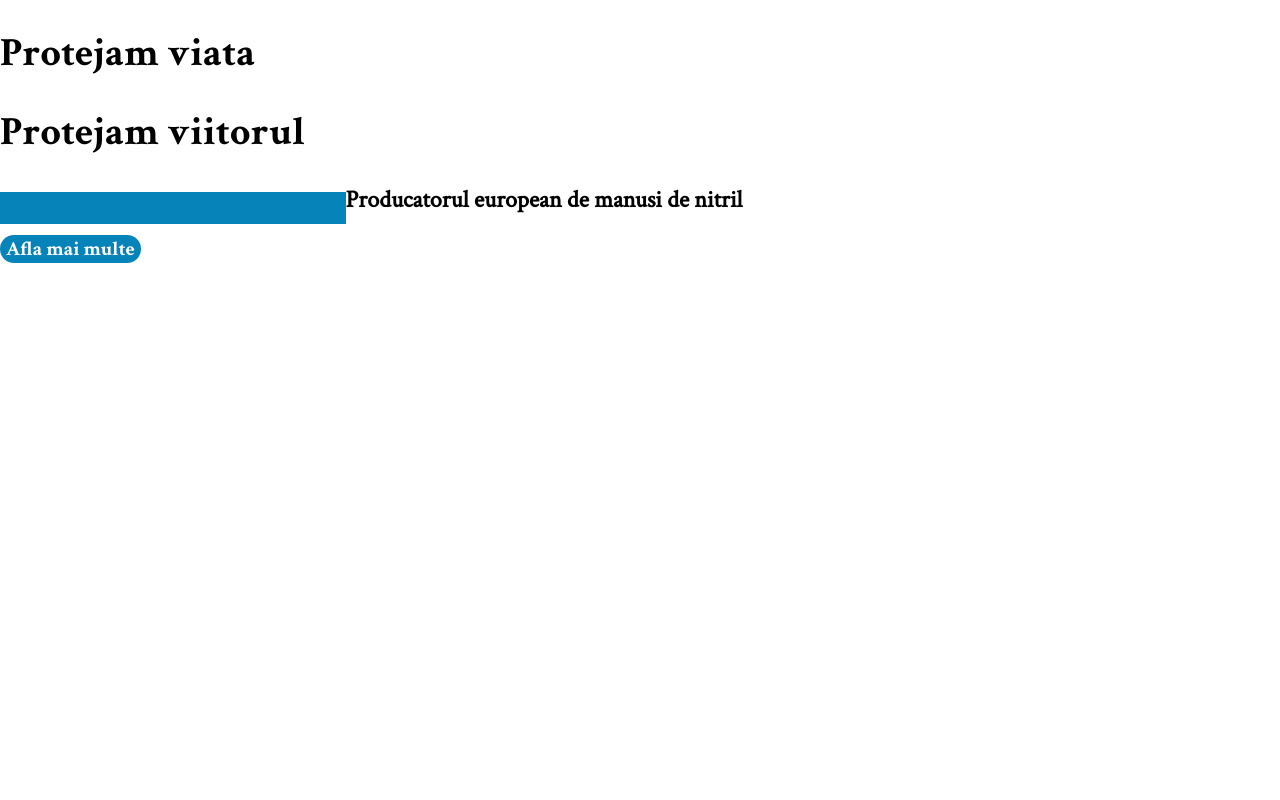
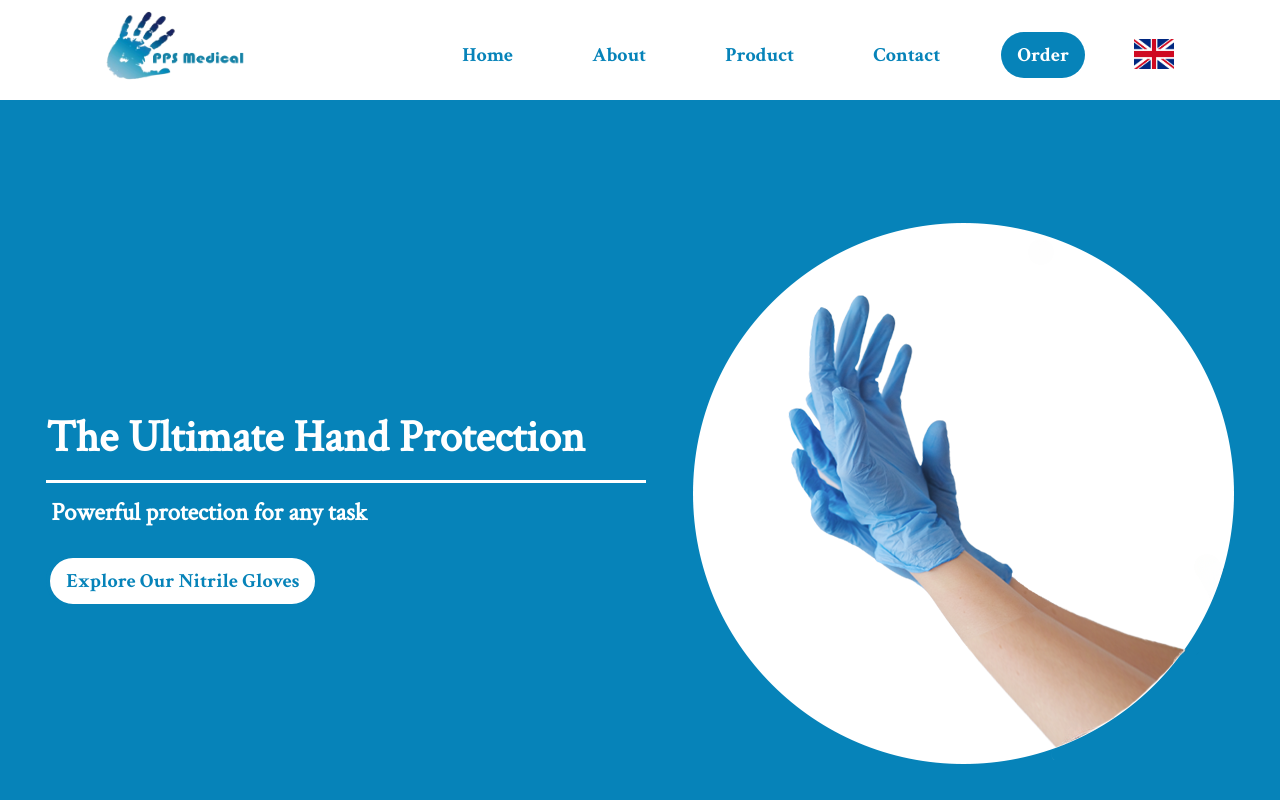
Before and after one commit to TheBiggestPotato/glove_project_frontend, a React (Create React App) app: page / in a window 1280 px wide. Shown: the top 800 px of the page. Built offline with nearby package versions, Linux system fonts and the light colour scheme; no server answers.

Commit message:
home page

```diff
--- a/src/components/atoms/Line/line.js
+++ b/src/components/atoms/Line/line.js
@@ -2,12 +2,12 @@ import React from "react";
 import "./line.scss";
 
 const Line = (props) => {
-  const { width, height } = props;
+  const { width, height, color } = props;
 
   return (
     <>
       <hr
-        className="line"
+        className={`line line--${color}`}
         style={{ width: `${width}`, height: `${height}` }}
       ></hr>
     </>
--- a/src/components/atoms/Line/line.scss
+++ b/src/components/atoms/Line/line.scss
@@ -1,7 +1,13 @@
 @use "../../../constants/colors.scss";
 
 .line {
-    background-color: colors.$app-blue;
     border-width: 0;
-    float: left;
+
+    &--blue {
+        background-color: colors.$app-blue;
+    }
+
+    &--white {
+        background-color: white;
+    }
 }
--- a/src/components/atoms/RoundButton/roundButton.scss
+++ b/src/components/atoms/RoundButton/roundButton.scss
@@ -13,6 +13,7 @@
         border-color: colors.$app-blue ;
         color: white;
         border: none;
+        transition-duration: 0.5s;
 
         &:hover {
             background-color: colors.$darker-blue;
@@ -29,6 +30,7 @@
         color: colors.$app-blue;
         border-style: solid;
         border-color: white;
+        transition-duration: 0.5s;
 
         &:hover {
             border-color: colors.$app-blue;
@@ -45,4 +47,18 @@
             border-color: white;
         }
     }
+
+    &--fourth {
+        background-color: white;
+        color: colors.$app-blue;
+        border-style: solid;
+        border-color: colors.$app-blue;
+        border-width: 4px;
+        transition-duration: 0.5s;
+
+        &:hover {
+            border-color: rgb(170, 221, 225);
+            transition-duration: 0.5s;
+        }
+    }
 }
--- /dev/null
+++ b/src/components/molecules/curtain/curtain.js
@@ -0,0 +1,22 @@
+import React from "react";
+import './curtain.scss'
+
+export default function Curtain (props) {
+
+    const {content, contentLeftPanel, contentRightPanel } = props;
+
+    return (
+
+        <div class="stage">
+        <div class="stage-content"></div>
+        <label class="curtain-container">
+          <div class="curtain-panel">
+            <input type="checkbox" class="curtain-trigger" />
+            <div class="left-curtain curtain" data-title="Click to reveal a special reward..."></div>
+            <div class="right-curtain curtain" data-title="Click to reveal a special reward..."></div>
+          </div>
+        </label>
+      </div>
+
+    )
+}
--- /dev/null
+++ b/src/components/molecules/curtain/curtain.scss
@@ -0,0 +1,98 @@
+@use "../../../constants/colors";
+@use "../../../fonts/fonts.scss";
+
+.stage {
+    background: #fff;
+    width: 560px;
+    margin: 4em auto;
+    border: 15px solid #333;
+    box-shadow: 1px 4px 11px #aaa, inset 1px 3px 6px #ccc;
+    padding: 1em 0 3em;
+    position: relative;
+  }
+
+  .stage-content {
+    background-repeat: no-repeat;
+    background-size: contain;
+    background-position: center;
+    padding-top: 56.25%;
+  }
+
+  .stage-content:after {
+    content: 'Achievement Unlock';
+    text-align: center;
+    display: block;
+    text-transform: uppercase;
+    transform: translateY(0.5em);
+    font-size: 1.1em;
+  }
+
+  .curtain-container {
+    position: absolute;
+    top: 0;
+    left: 0;
+    bottom: 0;
+    right: 0;
+  }
+
+  .curtain-panel {
+    display: flex;
+    height: 100%;
+    width: 100%;
+    cursor: pointer;
+    overflow: hidden;
+  }
+
+  .curtain-panel .curtain {
+    width: 50%;
+    background-color: orange;
+    position: relative;
+    transition: transform 0.5s ease-out;
+    display: flex;
+    align-items: center;
+    overflow: hidden;
+  }
+
+  .curtain-panel .curtain:before {
+    content: attr(data-title);
+    text-align: center;
+    width: 200%;
+    position: absolute;
+    top: 50%;
+    line-height: 0;
+    font-size: 1.1em;
+    text-shadow: 1px 1px 3px #ccc;
+  }
+
+  .curtain-panel .left-curtain:before {
+    left: 0;
+  }
+
+  .curtain-panel .right-curtain:before {
+    right: 0;
+  }
+
+  .curtain-panel .curtain:after {
+    content: '';
+    background-size: 20px 20px;
+    background-image: radial-gradient(circle at 10px -5px, rgba(0, 0, 0, 0) 12px, #fff 13px);
+    display: block;
+    height: 10px;
+    position: absolute;
+    bottom: 0;
+    left: 0;
+    right: 0;
+  }
+
+  .curtain-trigger {
+    visibility: hidden;
+    position: absolute;
+  }
+
+  .curtain-trigger:checked ~ .left-curtain {
+    transform: translateX(calc(-100% + 2em));
+  }
+
+  .curtain-trigger:checked ~ .right-curtain {
+    transform: translateX(calc(100% - 2em));
+  }
--- a/src/components/pages/About/about.js
+++ b/src/components/pages/About/about.js
@@ -43,7 +43,7 @@ export default function About () {
                     {valuesData.map((section) => {
                         return(
                         <div key={section.id} className='about__info__values__headline__section'>
-                        <Line width={width < 922 ? '300px' : '340px'} height='0.125rem'/>
+                        <Line width={width < 922 ? '300px' : '340px'} height='0.125rem' color='blue'/>
                         <BigHeading  content={t(section.heading)}/>
                         <Paragraph content={t(section.content)}/>
                         <br/>
@@ -51,7 +51,7 @@ export default function About () {
                         </div>
                         )
                     })}
-                    <Line width={width < 922 ? '300px' : '340px'} height='0.125rem'/>
+                    <Line width={width < 922 ? '300px' : '340px'} height='0.125rem' color='blue'/>
                     </div>
                     </div>
                 </div>
--- a/src/components/pages/Home/Home.js
+++ b/src/components/pages/Home/Home.js
@@ -1,16 +1,43 @@
 import React from "react";
 
-import TabText from "../../molecules/TabText/tabText";
+import Nav from "../../organisms/Nav/desktopNav/nav";
+import Line from "../../atoms/Line/line";
+import RoundButton from "../../atoms/RoundButton/roundButton";
+import BigHeading from "../../atoms/BigHeading/bigHeading";
+import Curtain from "../../molecules/curtain/curtain";
+
+import gloveHeroTitle from '../../../assets/images/gloveHeroTitle.png'
 
 import "./Home.scss";
 
 const Home = () => {
   return (
-    <>
-    <div className="home__body">
-      <TabText />
+    <div className="home">
+      <Nav />
+      <div className="home__firstRow">
+        <div className="home__firstRow__heroTitle">
+          <h1>The Ultimate Hand Protection</h1>
+          <Line width='600px' height='3px' color='white'/>
+          <h3>Powerful protection for any task</h3>
+          <RoundButton label={'Explore Our Nitrile Gloves'} buttonType={"fourth"} padding='0.625rem 1rem'/>
+        </div>
+        <div className="home__firstRow__picture">
+            <img src={gloveHeroTitle} alt={"gloveHeroTitle"}/>
+        </div>
+      </div>
+      <div className="home__secondRow">
+        <div className="home__secondRow__headine">
+          <BigHeading content='Why us?' color='blue'/>
+        </div>
+        <div className='home__secondRow__cards'>
+          <Curtain contentLeftPanel='No allergi' contentRightPanel='c reactions'/>
+          <Curtain contentLeftPanel='Reliable&nbsp;' contentRightPanel='protection'/>
+          <Curtain contentLeftPanel='Extremel' contentRightPanel='y durable'/>
+          <Curtain contentLeftPanel='Resistant to&nbsp;ratures' contentRightPanel='extreme tempe'/>
+          <Curtain contentLeftPanel='Comfortable' contentRightPanel='s'/>
+        </div>
+      </div>
     </div>
-    </>
   );
 };
 
--- a/src/components/pages/Home/Home.scss
+++ b/src/components/pages/Home/Home.scss
@@ -0,0 +1,89 @@
+@use "../../../constants/colors";
+@use "../../../fonts/fonts.scss";
+
+@keyframes slideInLeft {
+    from {
+      transform: translateX(-500px);
+      opacity: 0%;
+    }
+    to {
+      transform: translateX(0);
+      opacity: 100%;
+    }
+  }
+
+  @keyframes slideInRight {
+    from {
+      transform: translateX(500px);
+      opacity: 0%;
+    }
+    to {
+      transform: translateX(0);
+      opacity: 100%;
+    }
+  }
+
+.home {
+    display: flex;
+    flex-direction: column;
+
+    .home__firstRow  {
+        width: 100vw;
+        height: 800px;
+        background-color: colors.$app-blue;
+        display: flex;
+        justify-content: space-evenly;
+
+        .home__firstRow__heroTitle {
+            display: flex;
+            flex-direction: column;
+            align-items: flex-start;
+            justify-content: center;
+            margin-bottom: 20px;
+            animation: slideInLeft 1s ease-in-out;
+
+            h1 {
+                color: white;
+                margin-bottom: 5px;
+                font-size: 45px;
+                font-family: fonts.$crimson-text;
+            }
+
+            h3 {
+                color: white;
+                margin-top: 5px;
+                font-size: 25px;
+                font-family: fonts.$crimson-text;
+                margin-left: 5px;
+            }
+        }
+
+        .home__firstRow__picture {
+            animation: slideInRight 1s ease-in-out;
+            img {
+                max-width: 100%;
+                height: auto;
+                margin-top: 120px;
+             }
+        }
+    }
+
+    .home__secondRow {
+      width: 100vw;
+      height: 600px;
+      display: flex;
+      flex-direction: column;
+      align-items: center;
+
+      .home__secondRow__headline {
+
+      }
+
+      .home__secondRow__cards {
+        display: flex;
+        flex-wrap: wrap;
+        gap: 50px;
+        animation: slideInLeft 1s ease-in-out;
+      }
+    }
+}
--- a/src/components/pages/Product/product.js
+++ b/src/components/pages/Product/product.js
@@ -70,7 +70,7 @@ export default function Product () {
             </div>
             </div>
             <div className="product__thematicBrake">
-            <Line width={width <= 992 ? '150px': '640px'} height={width < 992 ? '2px' : '3px'}/>
+            <Line width={width <= 992 ? '150px': '640px'} height={width < 992 ? '2px' : '3px'} color='blue'/>
             </div>
             <div className={'product__secondLine'}>
                 <div className={'product__description'}>
@@ -119,14 +119,14 @@ export default function Product () {
                 </div>
                 <div className={'product__fourthLine'}>
                     <div className="advantages">
-                    <Line width={width < 992 ? '266px': '640px'} height={width < 992 ? '2px' : '3px'} />
+                    <Line width={width < 992 ? '266px': '640px'} height={width < 992 ? '2px' : '3px'} color='blue'/>
                     <BigHeading color='blue' fontWeight='bold' content={t('gloveAdvantages')} />
                     <Paragraph content={t('gloveManufacturedEU')} />
                     <Paragraph content={t('gloveStockAvailable')} />
                     <Paragraph content={t('gloveFastDelivery')} />
                     <Paragraph content={t('gloveHighQuality')} />
                     <br/>
-                    <Line width={width <= 992 ? '266px': '640px'} height={width < 992 ? '2px' : '3px'} />
+                    <Line width={width <= 992 ? '266px': '640px'} height={width < 992 ? '2px' : '3px'} color='blue'/>
                     </div>
                     <br/>
                     <RoundButton buttonType={'first'} label={'Contact'} padding={width < 1200 ? '10px 50px' : '15px 60px'} fontSize={width < 1200 ? '20px' : '22px'}/>
```
Also changed, not shown: src/assets/images/gloveHeroTitle.png (added).
